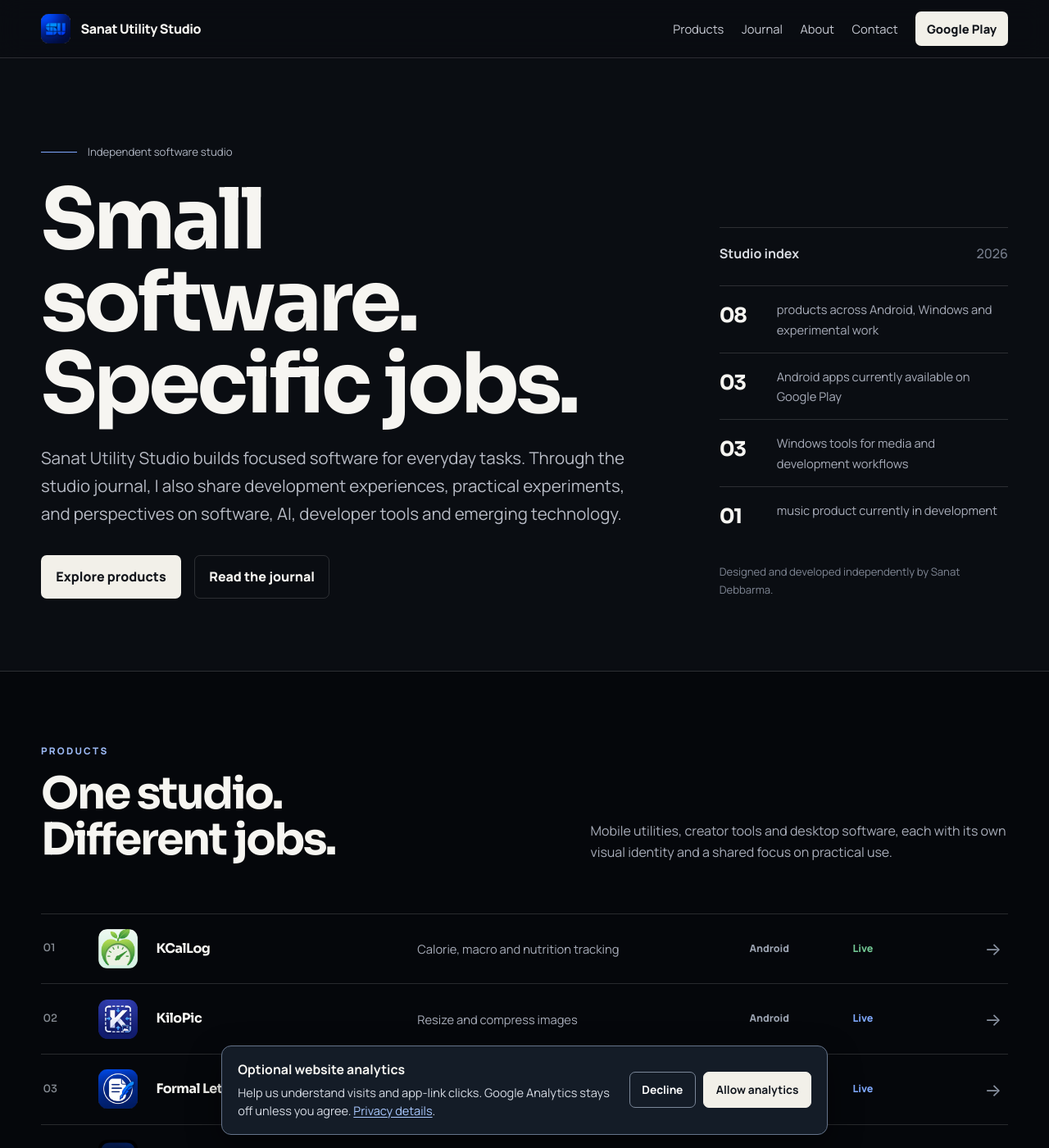
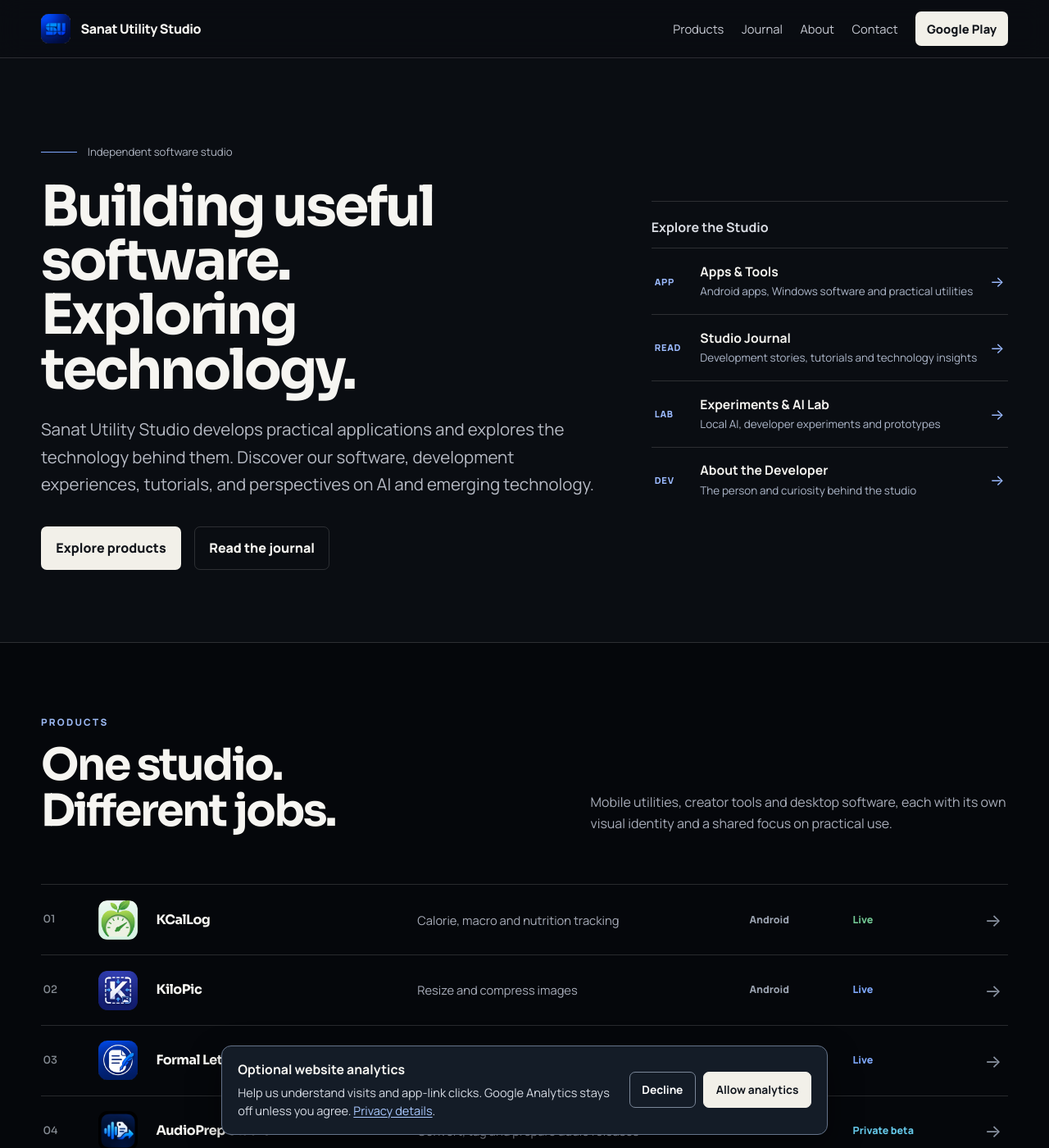
Before and after one commit to sanatutilitystudio/sanatutilitystudio.github.io, a Jekyll site: the page built from index.html, in a window 1280 px wide and 1400 px high. Shown: the whole window at 82% size. Built offline with Jekyll 4.4.1, drawn with Linux system fonts in a browser that asks for light colours; some of the changed text lies outside the part shown.

Commit message:
Refine SUS hero, discovery panel and editorial copy

```diff
--- a/index.html
+++ b/index.html
@@ -28,7 +28,41 @@
   </div>
 </header>
 <main id="top">
-<section class="studio-hero"><div class="container studio-hero-grid"><div><div class="studio-kicker">Independent software studio</div><h1>Small software.<br>Specific jobs.</h1><p class="studio-lede">Sanat Utility Studio builds focused software for everyday tasks. Through the studio journal, I also share development experiences, practical experiments, and perspectives on software, AI, developer tools and emerging technology.</p><div class="studio-actions"><a class="button" href="#products">Explore products</a><a class="button button-secondary" href="/blog/">Read the journal</a></div></div><aside class="studio-index" aria-label="Studio overview"><div class="studio-index-title"><span>Studio index</span><span>2026</span></div><div class="studio-metric"><strong>08</strong><span>products across Android, Windows and experimental work</span></div><div class="studio-metric"><strong>03</strong><span>Android apps currently available on Google Play</span></div><div class="studio-metric"><strong>03</strong><span>Windows tools for media and development workflows</span></div><div class="studio-metric"><strong>01</strong><span>music product currently in development</span></div><p class="studio-signoff">Designed and developed independently by Sanat Debbarma.</p></aside></div></section>
+<section class="studio-hero">
+  <div class="container studio-hero-grid">
+    <div class="studio-hero-copy">
+      <div class="studio-kicker">Independent software studio</div>
+      <h1>Building useful software.<br>Exploring technology.</h1>
+      <p class="studio-lede">Sanat Utility Studio develops practical applications and explores the technology behind them. Discover our software, development experiences, tutorials, and perspectives on AI and emerging technology.</p>
+      <div class="studio-actions"><a class="button" href="#products">Explore products</a><a class="button button-secondary" href="/blog/">Read the journal</a></div>
+    </div>
+    <aside class="studio-index" aria-label="Explore Sanat Utility Studio">
+      <div class="studio-index-title">Explore the Studio</div>
+      <nav class="studio-explore-links" aria-label="Studio highlights">
+        <a class="studio-explore-row" href="/#products">
+          <span class="studio-explore-mark" aria-hidden="true">APP</span>
+          <span class="studio-explore-copy"><strong>Apps &amp; Tools</strong><span>Android apps, Windows software and practical utilities</span></span>
+          <span class="studio-explore-arrow" aria-hidden="true">&rarr;</span>
+        </a>
+        <a class="studio-explore-row" href="/blog/">
+          <span class="studio-explore-mark" aria-hidden="true">READ</span>
+          <span class="studio-explore-copy"><strong>Studio Journal</strong><span>Development stories, tutorials and technology insights</span></span>
+          <span class="studio-explore-arrow" aria-hidden="true">&rarr;</span>
+        </a>
+        <a class="studio-explore-row" href="/blog/categories/ai-lab/">
+          <span class="studio-explore-mark" aria-hidden="true">LAB</span>
+          <span class="studio-explore-copy"><strong>Experiments &amp; AI Lab</strong><span>Local AI, developer experiments and prototypes</span></span>
+          <span class="studio-explore-arrow" aria-hidden="true">&rarr;</span>
+        </a>
+        <a class="studio-explore-row" href="/about-developer/">
+          <span class="studio-explore-mark" aria-hidden="true">DEV</span>
+          <span class="studio-explore-copy"><strong>About the Developer</strong><span>The person and curiosity behind the studio</span></span>
+          <span class="studio-explore-arrow" aria-hidden="true">&rarr;</span>
+        </a>
+      </nav>
+    </aside>
+  </div>
+</section>
 <section id="products" class="catalogue-section"><div class="container"><div class="catalogue-heading"><div><p class="eyebrow">Products</p><h2>One studio.<br>Different jobs.</h2></div><p>Mobile utilities, creator tools and desktop software, each with its own visual identity and a shared focus on practical use.</p></div><div class="catalogue-list" aria-label="Product catalogue">
 <a class="catalogue-row tone-green" href="kcallog.html"><span class="catalogue-no">01</span><img class="catalogue-icon" src="assets/kcallog.png" alt="KCalLog"><span class="catalogue-name">KCalLog</span><span class="catalogue-job">Calorie, macro and nutrition tracking</span><span class="catalogue-platform">Android</span><span class="catalogue-status">Live</span><span class="catalogue-arrow">→</span></a>
 <a class="catalogue-row tone-blue" href="kilopic.html"><span class="catalogue-no">02</span><img class="catalogue-icon" src="assets/kilopic.png" alt="KiloPic"><span class="catalogue-name">KiloPic</span><span class="catalogue-job">Resize and compress images</span><span class="catalogue-platform">Android</span><span class="catalogue-status">Live</span><span class="catalogue-arrow">→</span></a>
@@ -39,8 +73,8 @@
 <a class="catalogue-row tone-purple" href="april-music.html"><span class="catalogue-no">07</span><img class="catalogue-icon" src="assets/april-music.webp" alt="APRIL Music"><span class="catalogue-name">APRIL Music</span><span class="catalogue-job">Music playback and conversational interaction</span><span class="catalogue-platform">Android</span><span class="catalogue-status">In development</span><span class="catalogue-arrow">→</span></a>
 <a class="catalogue-row tone-blue" href="tripura-paycalc.html"><span class="catalogue-no">08</span><img class="catalogue-icon" src="assets/tripura-paycalc.png" alt="Tripura PayCalc"><span class="catalogue-name">Tripura PayCalc</span><span class="catalogue-job">Tripura government salary and arrears estimation</span><span class="catalogue-platform">Android</span><span class="catalogue-status">Closed testing</span><span class="catalogue-arrow">&rarr;</span></a>
 </div></div></section>
-<section class="section journal-home" aria-labelledby="journal-home-title"><div class="container"><div class="journal-toolbar"><div><p class="eyebrow">Studio journal</p><h2 id="journal-home-title">Apps, AI &amp; Developer Insights.</h2></div><a href="/blog/">Explore the journal →</a></div>
-<p class="journal-home-intro">A look behind the software: project journals, practical tutorials, useful developer tools and perspectives on AI and wider technology.</p>
+<section class="section journal-home" aria-labelledby="journal-home-title"><div class="container"><div class="journal-toolbar"><div><p class="eyebrow">Studio journal</p><h2 id="journal-home-title">Development Stories &amp; Technology Insights.</h2></div><a href="/blog/">Explore the journal →</a></div>
+<p class="journal-home-intro">Stories from building independent software, practical tutorials, experiments, and perspectives on AI, developer tools and emerging technology.</p>
 {% if site.posts.size > 0 %}
 {% assign featured_articles = site.posts | where: "featured", true %}
 {% if featured_articles.size > 0 %}
@@ -55,7 +89,7 @@
 <p class="journal-home-intro">Development journals, practical tutorials, developer tools and sourced updates across AI and technology are coming to the studio journal. Every article is reviewed before publication.</p>
 {% endif %}
 </div></section>
-<section id="about" class="studio-principles"><div class="container principles-grid"><div><p class="eyebrow">The studio</p><h2>Independent by design.</h2></div><div><p class="principles-copy">Sanat Utility Studio is an independent software studio founded and developed by <strong>Sanat Debbarma</strong>. The catalogue spans health, productivity, media and development tools, without forcing every product into the same shape.</p><p><a class="journal-text-link" href="/about-developer/">Meet the developer →</a></p><div class="principle-list"><div class="principle"><strong>Clear purpose</strong><span>Products begin with a specific problem, not a feature checklist.</span></div><div class="principle"><strong>Direct workflows</strong><span>Fewer layers between the task and the result.</span></div><div class="principle"><strong>Product identity</strong><span>Each tool keeps a visual language suited to its job.</span></div><div class="principle"><strong>Real-world iteration</strong><span>Software improves through practical use, not decorative complexity.</span></div></div></div></div></section>
+<section id="about" class="studio-principles"><div class="container principles-grid"><div><p class="eyebrow">The studio</p><h2>Independent by design.</h2></div><div><p class="principles-copy">Sanat Utility Studio is an independent software studio founded by <strong>Sanat Debbarma</strong>. Its projects span health, productivity, media and developer tools, with each application designed around a specific practical need.</p><p><a class="journal-text-link" href="/about-developer/">Meet the developer →</a></p><div class="principle-list"><div class="principle"><strong>Clear purpose</strong><span>Products begin with a specific problem, not a feature checklist.</span></div><div class="principle"><strong>Direct workflows</strong><span>Fewer layers between the task and the result.</span></div><div class="principle"><strong>Product identity</strong><span>Each tool keeps a visual language suited to its job.</span></div><div class="principle"><strong>Real-world iteration</strong><span>Software improves through practical use, not decorative complexity.</span></div></div></div></div></section>
 <section id="contact" class="section"><div class="container contact-card"><div><p class="eyebrow">Contact</p><h2>Support, licensing or collaboration.</h2><p>For product support, private beta access, Windows software licensing, pricing or collaboration, contact Sanat Utility Studio directly.</p></div><div class="contact-actions"><a class="button" href="mailto:sanatutilitystudio@gmail.com">Email the studio</a><span class="contact-email">sanatutilitystudio@gmail.com</span></div></div></section>
 </main>
 <footer class="site-footer"><div class="container footer-wrap"><div class="footer-brand"><img src="assets/studio-icon.png" alt="" width="26" height="26"><span>© <span id="year"></span> Sanat Utility Studio</span></div><div class="footer-links"><a href="/privacy/">Privacy &amp; analytics</a><a href="https://play.google.com/store/apps/dev?id=5307424891002541633" target="_blank" rel="noopener">Google Play</a><a href="https://github.com/sanatutilitystudio" target="_blank" rel="noopener">GitHub</a><a href="mailto:sanatutilitystudio@gmail.com">Contact</a></div></div></footer>
--- a/styles.css
+++ b/styles.css
@@ -134,3 +134,20 @@
   .site-nav {position:absolute;top:70px;left:.75rem;right:.75rem;display:none;flex-direction:column;align-items:stretch;padding:1rem;border:1px solid var(--line);background:#0b0f16}
   .site-nav.open {display:flex}
 }
+/* Homepage discovery panel: four distinct routes, no stale counters. */
+.studio-hero h1{font-size:clamp(2.6rem,5.3vw,5.1rem);max-width:780px}
+.studio-hero-grid{grid-template-columns:minmax(0,1.22fr) minmax(330px,.78fr);gap:clamp(2.5rem,5vw,5.5rem);align-items:center}
+.studio-index-title{margin-bottom:.75rem}
+.studio-explore-links{display:block}
+.studio-explore-row{display:grid;grid-template-columns:42px minmax(0,1fr) 18px;gap:.85rem;align-items:center;padding:1.1rem .25rem;border-top:1px solid var(--line);text-decoration:none;color:inherit;transition:background .15s ease,padding .15s ease}
+.studio-explore-row:hover{background:rgba(159,187,245,.065);padding-left:.55rem}
+.studio-explore-row:focus-visible{outline:2px solid #a0bcff;outline-offset:3px;border-radius:4px}
+.studio-explore-mark{font-size:.7rem;line-height:1.2;color:#9bbaff;font-weight:750;letter-spacing:.06em}
+.studio-explore-copy{display:flex;flex-direction:column;gap:.25rem}
+.studio-explore-copy strong{color:#f5f4f0;font-size:.98rem;line-height:1.3}
+.studio-explore-copy>span{color:#aeb8cb;font-size:.84rem;line-height:1.5}
+.studio-explore-arrow{color:#9bbaff;font-size:1.15rem;transition:transform .15s ease}
+.studio-explore-row:hover .studio-explore-arrow{transform:translateX(3px)}
+@media(max-width:1000px){.studio-hero-grid{grid-template-columns:1fr;gap:3rem}.studio-hero h1{font-size:clamp(2.7rem,8vw,5rem)}.studio-index{max-width:650px}}
+@media(max-width:550px){.studio-hero h1{font-size:clamp(2.5rem,9.7vw,3.5rem)}.studio-explore-row{grid-template-columns:37px minmax(0,1fr) 16px;padding:1rem .1rem}.studio-explore-copy strong{font-size:.96rem}}
+@media(prefers-reduced-motion:reduce){.studio-explore-row,.studio-explore-arrow{transition:none}}
```
Also changed, not shown: scripts/validate_site.py (+21 -0 lines).
